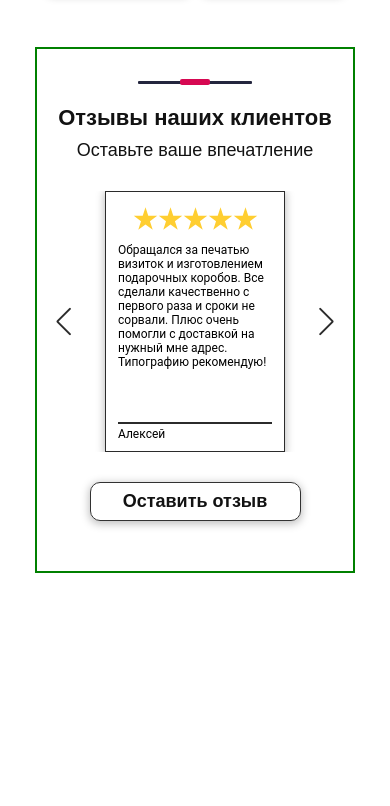
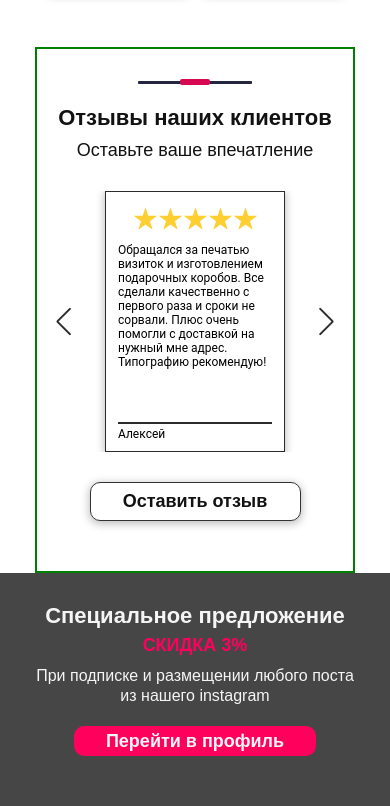
Before and after one commit to alexnik197/typography, a plain HTML site: page index.html in a window 390 px wide. Shown: the part 1520-2326 px from the top of the page. Before the commit the page ends 2093 px from the top, so only its background shows below. Drawn offline with Linux system fonts and the light colour scheme.

Commit message:
create: media for block special

```diff
--- a/index.html
+++ b/index.html
@@ -260,10 +260,9 @@
             <div class="special-information">
                 <div class="special-information__text">
                     <h1 class="sp-text__h1">Специальное предложение</h1>
-                <h2 class="sp-text__h2-pink">Скидка 3%</h2>
-                <div>
-                    <p class="special__description">При подписке и размещении любого поста из нашего instagram</p>
-                </div>
+                    <h2 class="sp-text__h2-pink">Скидка 3%</h2>
+                    <p class="special__description special__description-up">При подписке и размещении любого поста</p>
+                    <p  class="special__description special__description-down">из нашего instagram</p>
                 </div>
                 <!-- /.special-information__text -->
                 <button class="button button__main button__main-two">Перейти в профиль</button>
--- a/sass/blocks/_media.sass
+++ b/sass/blocks/_media.sass
@@ -1,6 +1,4 @@
 @media (max-width: 1200px)
-    .special
-        display: none
     .catalog
         &__container
             max-width: 960px
@@ -113,12 +111,35 @@
                 flex-basis: 50%
             &--9
                 flex-basis: 50%
-    .contacts
-        display: none
     .feedback
         &__container
             border: 2px solid green
             width: 720px
+    .special
+        .sp-text
+            &__h1
+                margin-bottom: 7px
+                font-size: 36px
+                line-height: 41px
+            &__h2-pink
+                margin-bottom: 10px
+                font-size: 24px
+                line-height: 28px
+        &__description
+            margin-top: 0px
+            &-down
+                margin-bottom: 20px
+    .button
+        &__main
+            &-two
+                width: 293px
+                height: 35px
+                font-style: normal
+                font-weight: 700
+                font-size: 22px
+                line-height: 25px
+    .contacts
+        display: none
     .footer
         display: none
 @media (max-width: 768px)
@@ -199,6 +220,19 @@
         &__img
             width: 160px
             height: 160px
+    .special
+        &-information
+            &__text
+                width: 576px
+        &__description
+            &-up
+                width: 576px
+            &-down
+                width: 576px
+    .button
+        &__main
+            &-two
+                margin-top: 0
     .contacts
         display: none
     .feedback
@@ -339,3 +373,33 @@
         display: block
     .reviews
         display: none
+    .special
+        &-information
+            &__text
+                width: 320px
+        &__description
+            font-weight: 400
+            font-size: 16px
+            line-height: 20px
+            &-up
+                width: 320px
+            &-down
+                width: 320px
+        .sp-text
+            &__h1
+                font-weight: 700
+                font-size: 22px
+                line-height: 25px
+            &__h2-pink
+                font-weight: 700
+                font-size: 18px
+                line-height: 21px
+        .button
+            &__main
+                &-two
+                    margin-top: 0
+                    width: 242px
+                    height: 30px
+                    font-weight: 700
+                    font-size: 18px
+                    line-height: 21px
--- a/sass/blocks/_special.sass
+++ b/sass/blocks/_special.sass
@@ -38,11 +38,15 @@
         width: 654px
         font-style: regular
         font-weight: 300
-        font-size: 18px
-        line-height: 105%
+        font-size: 22px
+        line-height: 20px
         color: $main-white
-        margin-top: 0
-        margin-bottom: 25px
+        &-up
+            margin-top: 0px
+            margin-bottom: 0px
+        &-down
+            margin-top: 3px
+            margin-bottom: 25px
 .sp-text
     &__h1
         color: $main-white
@@ -62,13 +66,6 @@
         line-height: 41px
 .container-img
     position: absolute
-.container-header
-    padding-top: 30px
-    padding-bottom: 50px
-    width: 1180px
-    display: flex
-    flex-direction: column
-    justify-content: center
 .button
     &__main
         &-two
@@ -79,9 +76,9 @@
             border: none
             border-radius: 10px
             font-style: normal
-            font-weight: 600
-            font-size: 24px
-            line-height: 28px
+            font-weight: 700
+            font-size: 22px
+            line-height: 25px
             &:hover
                 transition: all 1.0s ease
                 border: 1px solid $main-white
```
Also changed, not shown: src/css/style.css.
